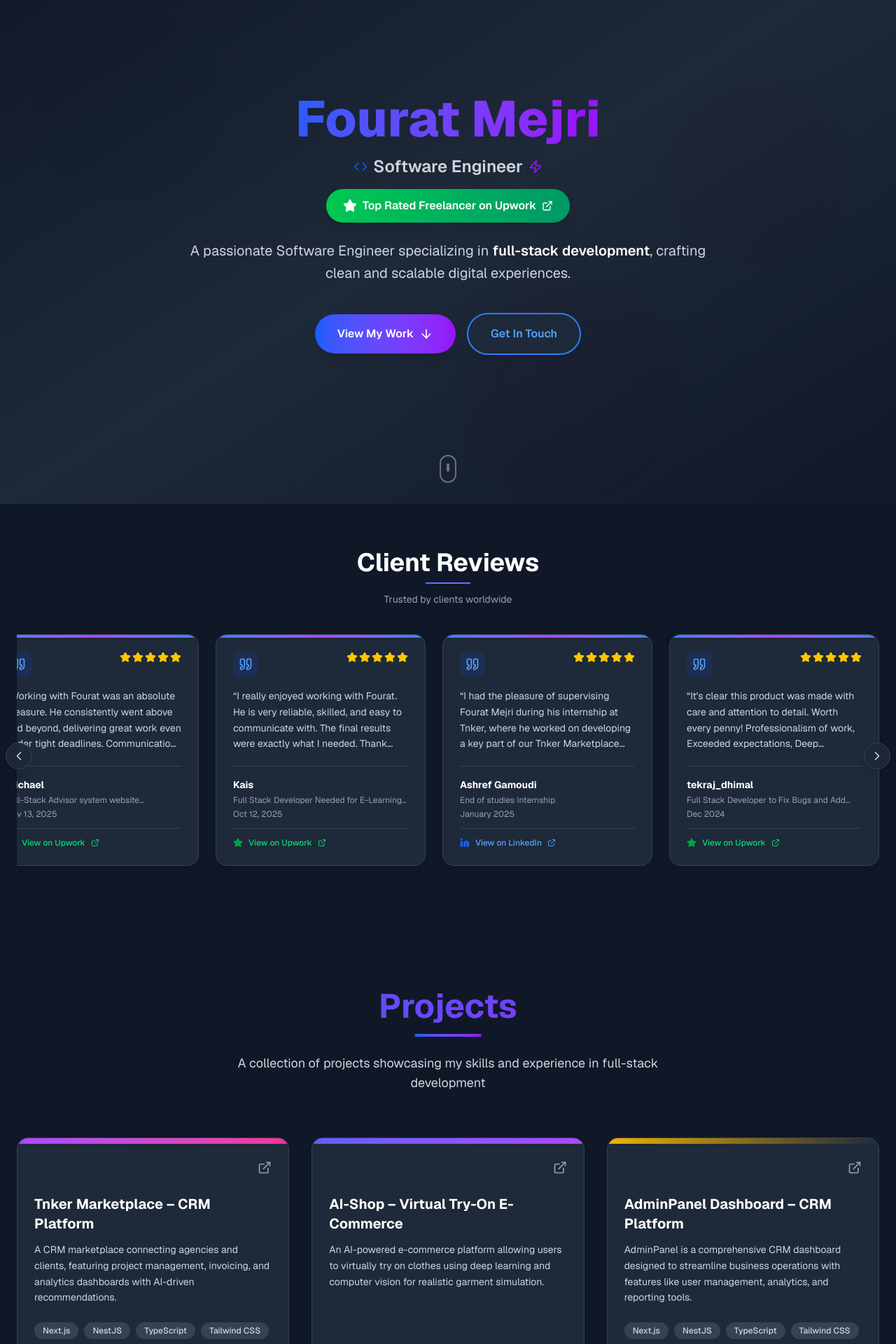
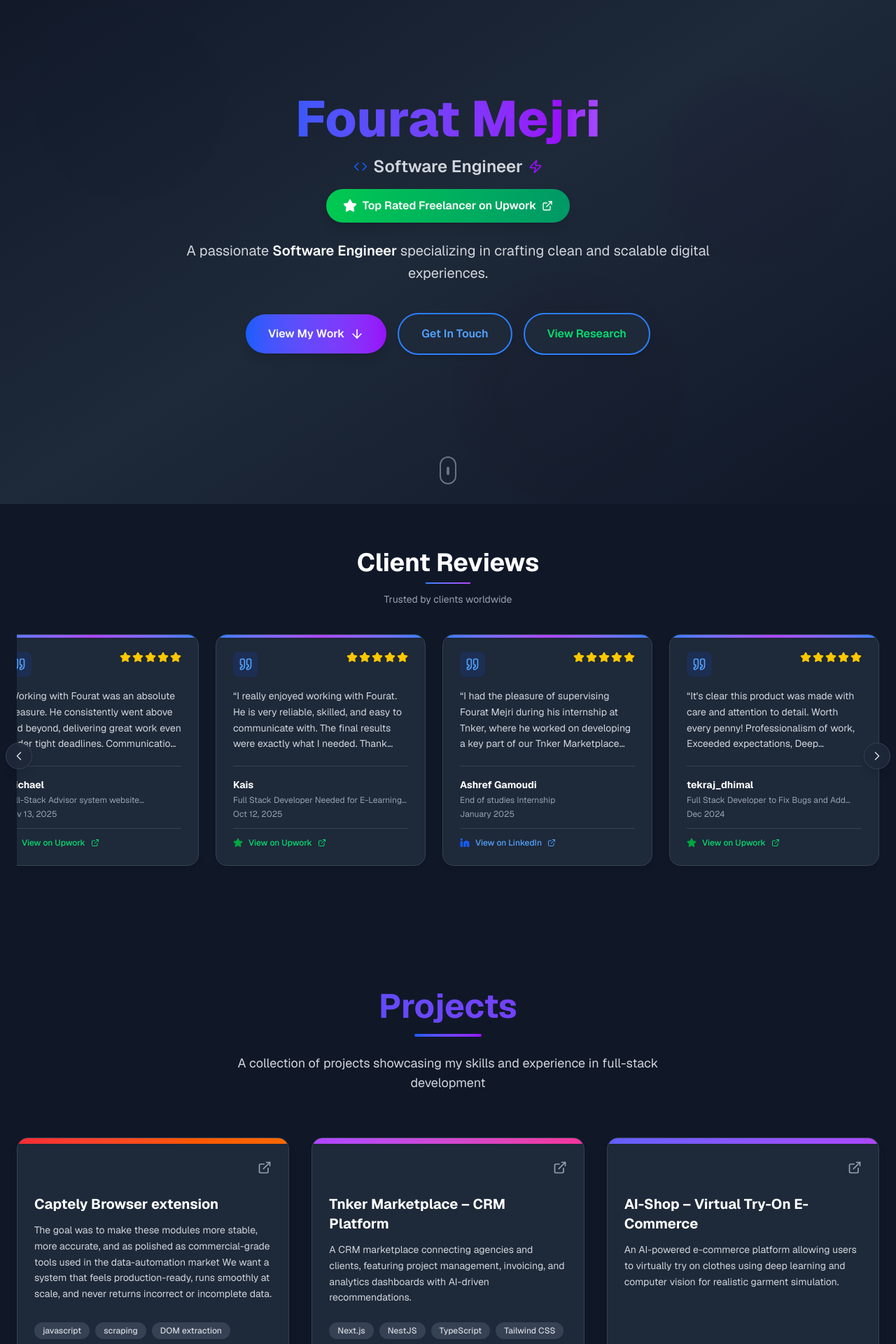
Before and after one commit to FouratMejri99/FouPortfolio, a Next.js app: page / in a window 1280 px wide. Shown: the part 80-2000 px from the top of the page at 70% size. Built offline with nearby package versions, Linux system fonts and the light colour scheme.

Commit message:
updated the documentation and added captely extion project and adjusted ui

```diff
--- a/app/components/Header.jsx
+++ b/app/components/Header.jsx
@@ -25,7 +25,7 @@ export default function Header() {
           transition={{ duration: 0.6, delay: 0.1 }}
           className="text-5xl md:text-7xl font-extrabold text-white mb-4"
         >
-          <span className="bg-gradient-to-r from-blue-600 via-purple-600 to-blue-600 bg-clip-text text-transparent animate-gradient">
+          <span className="bg-gradient-to-r from-blue-600 via-purple-600 to-white bg-clip-text text-transparent animate-gradient">
             Fourat Mejri
           </span>
         </motion.h1>
@@ -70,11 +70,9 @@ export default function Header() {
           transition={{ delay: 0.4 }}
           className="mt-4 text-lg md:text-xl text-gray-300 max-w-3xl mx-auto leading-relaxed"
         >
-          A passionate Software Engineer specializing in{" "}
-          <span className="font-semibold text-white">
-            full-stack development
-          </span>
-          , crafting clean and scalable digital experiences.
+          A passionate{" "}
+          <span className="font-semibold text-white"> Software Engineer </span>{" "}
+          specializing in crafting clean and scalable digital experiences.
         </motion.p>
 
         <motion.div
@@ -99,6 +97,14 @@ export default function Header() {
             className="inline-flex items-center gap-2 bg-gray-800 text-blue-400 px-8 py-4 rounded-full font-semibold border-2 border-blue-500 hover:bg-gray-700 transition-all duration-300 shadow-md"
           >
             Get In Touch
+          </motion.a>
+          <motion.a
+            href="/documentation"
+            whileHover={{ scale: 1.05, y: -2 }}
+            whileTap={{ scale: 0.95 }}
+            className="inline-flex items-center gap-2 bg-gray-800 text-green-400 px-8 py-4 rounded-full font-semibold border-2 border-blue-500 hover:bg-gray-700 transition-all duration-300 shadow-md"
+          >
+            View Research
           </motion.a>
         </motion.div>
       </div>
--- a/app/components/Projects.jsx
+++ b/app/components/Projects.jsx
@@ -7,6 +7,20 @@ export default function Projects() {
   const [showAlert, setShowAlert] = useState(false);
 
   const projects = [
+    {
+      title: "Captely Browser extension",
+      desc: "The goal was to make these modules more stable, more accurate, and as polished as commercial-grade tools used in the data-automation market We want a system that feels production-ready, runs smoothly at scale, and never returns incorrect or incomplete data.",
+      tech: [
+        "javascript",
+        "scraping",
+        "DOM extraction",
+        "TypeScript",
+        "Tailwind CSS",
+        "json",
+      ],
+      link: "https://chromewebstore.google.com/detail/captely-trouver-des-num%C3%A9r/geleoldgbmkifjccpihinnphaanhaedi",
+      color: "from-red-500 to-orange-500",
+    },
     {
       title: "Tnker Marketplace – CRM Platform",
       desc: "A CRM marketplace connecting agencies and clients, featuring project management, invoicing, and analytics dashboards with AI-driven recommendations.",
--- a/app/documentation/page.tsx
+++ b/app/documentation/page.tsx
@@ -105,10 +105,17 @@ export default function Documentation() {
         if (fileContents.length > 0) {
           // Combine all markdown files into one content string
           const combinedContent = fileContents
-            .map(
-              (file) =>
-                `# ${file.name.replace(/\.md$/i, "")}\n\n${file.content}`
-            )
+            .map((file) => {
+              // Remove .md extension and filter out "readme" (case-insensitive)
+              let title = file.name.replace(/\.md$/i, "");
+              title = title.replace(/^readme$/i, "").trim();
+
+              // Only add heading if title is not empty after removing readme
+              if (title) {
+                return `# ${title}\n\n${file.content}`;
+              }
+              return file.content;
+            })
             .join("\n\n---\n\n");
 
           setContent(combinedContent);
@@ -199,9 +206,29 @@ export default function Documentation() {
               initial={{ opacity: 0, y: 20 }}
               animate={{ opacity: 1, y: 0 }}
               transition={{ duration: 0.6, delay: 0.2 }}
-              className="bg-gray-800 rounded-lg p-8 border border-gray-700 prose prose-invert max-w-none"
+              className="bg-gradient-to-br from-gray-800/95 to-gray-900/95 rounded-xl p-8 md:p-12 border border-gray-700/50 shadow-2xl backdrop-blur-sm"
             >
-              <div className="prose-headings:text-white prose-h1:text-3xl prose-h1:font-bold prose-h1:mb-4 prose-h1:mt-8 prose-h1:first:mt-0 prose-h2:text-2xl prose-h2:font-bold prose-h2:mb-3 prose-h2:mt-6 prose-h3:text-xl prose-h3:font-semibold prose-h3:mb-2 prose-h3:mt-4 prose-p:text-gray-300 prose-p:leading-relaxed prose-p:mb-4 prose-a:text-blue-400 prose-a:no-underline hover:prose-a:underline prose-strong:text-white prose-code:text-blue-400 prose-code:bg-gray-900 prose-code:px-1.5 prose-code:py-0.5 prose-code:rounded prose-code:text-sm prose-pre:bg-gray-900 prose-pre:border prose-pre:border-gray-700 prose-pre:rounded-lg prose-pre:p-4 prose-pre:overflow-x-auto prose-ul:text-gray-300 prose-ol:text-gray-300 prose-li:text-gray-300 prose-blockquote:border-blue-500 prose-blockquote:bg-blue-900/10 prose-blockquote:text-gray-300 prose-blockquote:pl-4 prose-blockquote:border-l-4 prose-img:rounded-lg prose-img:border prose-img:border-gray-700 prose-hr:border-gray-700">
+              <div className="prose prose-invert max-w-none
+                prose-headings:text-white prose-headings:font-bold prose-headings:tracking-tight
+                prose-h1:text-4xl prose-h1:font-extrabold prose-h1:mb-6 prose-h1:mt-10 prose-h1:first:mt-0 prose-h1:bg-gradient-to-r prose-h1:from-blue-400 prose-h1:to-purple-400 prose-h1:bg-clip-text prose-h1:text-transparent prose-h1:pb-2 prose-h1:border-b prose-h1:border-gray-700
+                prose-h2:text-3xl prose-h2:font-bold prose-h2:mb-4 prose-h2:mt-8 prose-h2:text-blue-300
+                prose-h3:text-2xl prose-h3:font-semibold prose-h3:mb-3 prose-h3:mt-6 prose-h3:text-purple-300
+                prose-h4:text-xl prose-h4:font-semibold prose-h4:mb-2 prose-h4:mt-4 prose-h4:text-gray-200
+                prose-p:text-gray-300 prose-p:leading-relaxed prose-p:mb-5 prose-p:text-base prose-p:font-normal
+                prose-a:text-blue-400 prose-a:no-underline prose-a:font-medium hover:prose-a:text-blue-300 hover:prose-a:underline prose-a:transition-colors
+                prose-strong:text-white prose-strong:font-bold
+                prose-code:text-blue-400 prose-code:bg-gray-900/80 prose-code:px-2 prose-code:py-1 prose-code:rounded-md prose-code:text-sm prose-code:font-mono prose-code:border prose-code:border-gray-700/50
+                prose-pre:bg-gray-900/80 prose-pre:border prose-pre:border-gray-700/50 prose-pre:rounded-xl prose-pre:p-6 prose-pre:overflow-x-auto prose-pre:shadow-inner prose-pre:backdrop-blur-sm
+                prose-pre-code:bg-transparent prose-pre-code:border-0 prose-pre-code:p-0
+                prose-ul:text-gray-300 prose-ul:mb-5 prose-ul:space-y-2 prose-ul:list-disc prose-ul:pl-6
+                prose-ol:text-gray-300 prose-ol:mb-5 prose-ol:space-y-2 prose-ol:list-decimal prose-ol:pl-6
+                prose-li:text-gray-300 prose-li:leading-relaxed prose-li:marker:text-blue-400
+                prose-blockquote:border-blue-500 prose-blockquote:bg-blue-900/20 prose-blockquote:text-gray-200 prose-blockquote:pl-6 prose-blockquote:pr-4 prose-blockquote:py-2 prose-blockquote:border-l-4 prose-blockquote:rounded-r-lg prose-blockquote:italic prose-blockquote:my-6
+                prose-img:rounded-xl prose-img:border prose-img:border-gray-700/50 prose-img:shadow-lg prose-img:my-6 prose-img:mx-auto
+                prose-hr:border-gray-700 prose-hr:my-8 prose-hr:opacity-50
+                prose-table:w-full prose-table:my-6 prose-table:border-collapse
+                prose-th:bg-gray-800 prose-th:text-white prose-th:font-semibold prose-th:p-3 prose-th:border prose-th:border-gray-700
+                prose-td:bg-gray-800/50 prose-td:text-gray-300 prose-td:p-3 prose-td:border prose-td:border-gray-700">
                 <ReactMarkdown remarkPlugins={[remarkGfm]}>
                   {content}
                 </ReactMarkdown>
```
